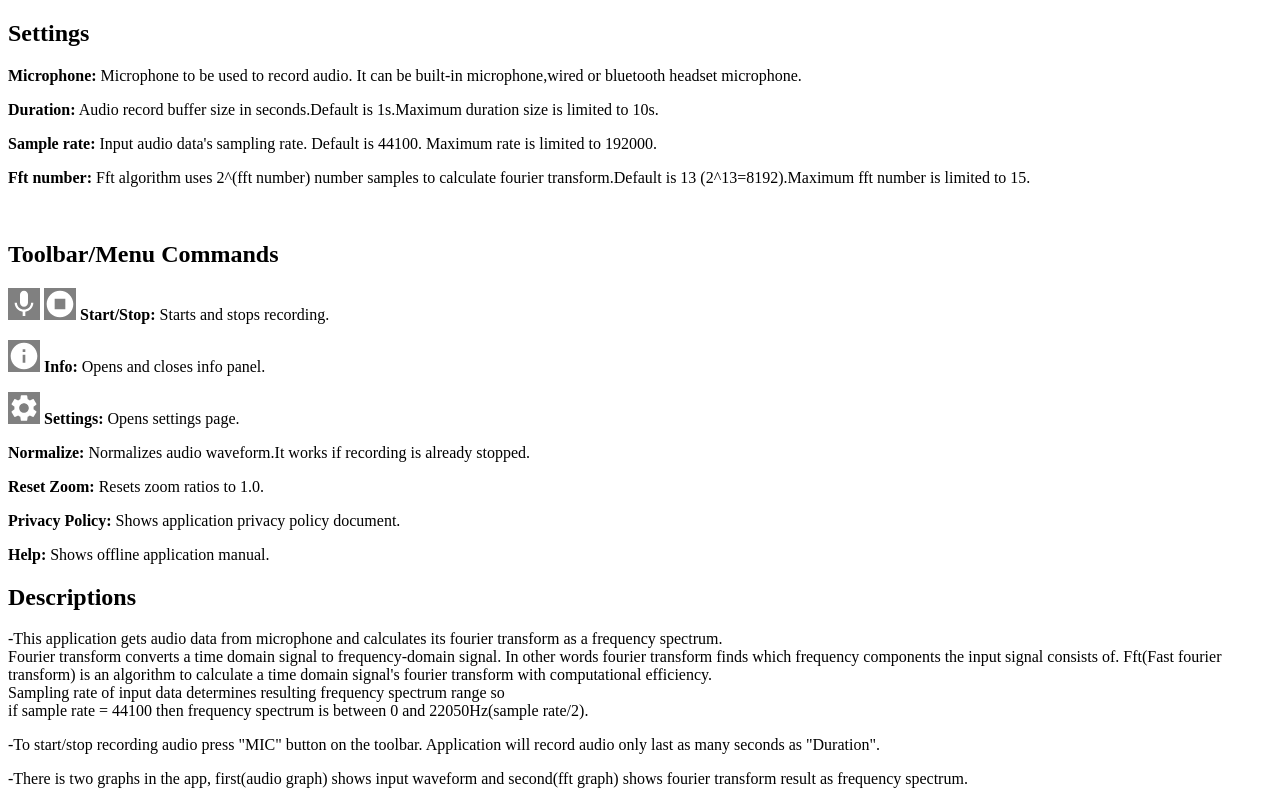
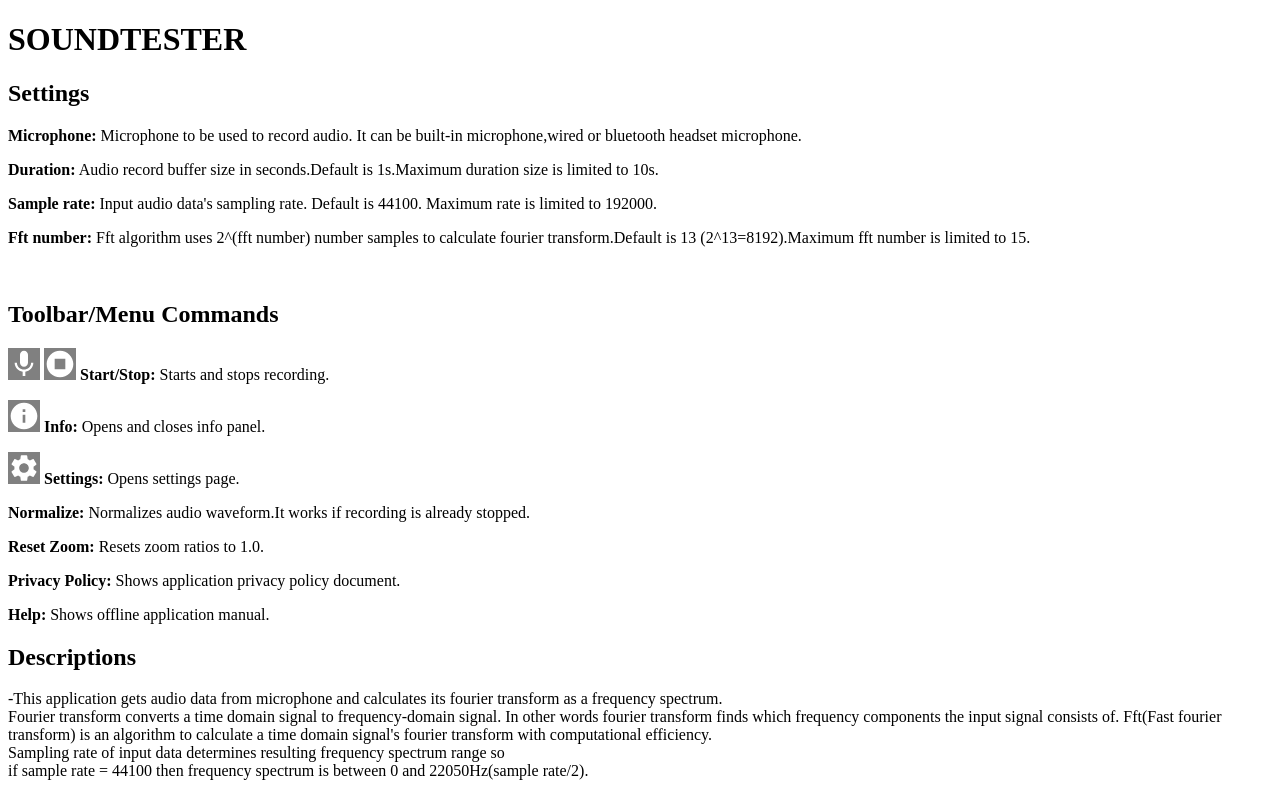
Before and after one commit to erolkucuk/erolkucuk.github.io, a plain HTML site: page soundtester.htm in a window 1280 px wide. Shown: the top 793 px of the page. Drawn offline with Linux system fonts and the light colour scheme.

Commit message:
Update soundtester.htm

```diff
--- a/soundtester.htm
+++ b/soundtester.htm
@@ -5,6 +5,7 @@ img{background-color:gray;}
 li{padding:.5em;}
 </style>
 <body style="">
+<h1>SOUNDTESTER</h1>
 <h2>Settings</h2>
 <p><b>Microphone:</b> Microphone to be used to record audio. It can be built-in microphone,wired or bluetooth headset microphone.</p>
 <p><b>Duration:</b> Audio record buffer size in seconds.Default is 1s.Maximum duration size is limited to 10s.</p>
```
